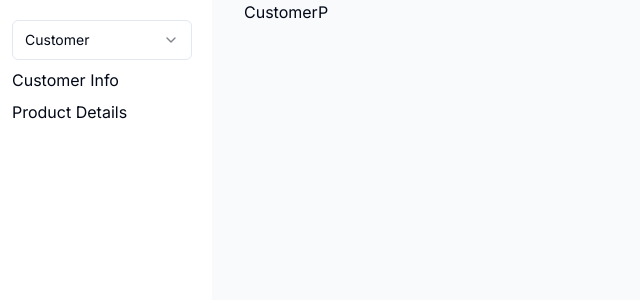
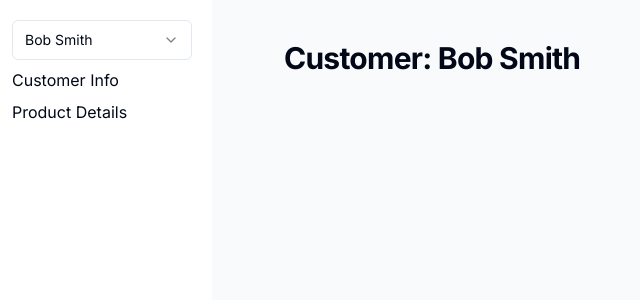
Before and after one commit to ralph-p/client-product-demo, a Next.js app in the folder nextjs-client-product/: page /ABCD in a window 1280 px wide. Shown: the top 300 px of the page, without its empty margins (0-640 px from the left). Built offline with nearby package versions, Linux system fonts and the light colour scheme.

Commit message:
fetching customer details

```diff
--- a/nextjs-client-product/app/[customerId]/page.tsx
+++ b/nextjs-client-product/app/[customerId]/page.tsx
@@ -1,11 +1,22 @@
+"use client"
+import { Heading } from '@/components/ui/heading'
+import { useParams } from 'next/navigation'
 import React from 'react'
+import { customerDetailsFetcher } from "@/lib/fetcher/customer-fetcher";
+import useSWR from 'swr'
 
 type Props = {}
 
 const CustomerPage = (props: Props) => {
-    return (
-        <div>CustomerP</div>
-    )
+  const params = useParams()
+  const { data: customer, error, isLoading } = useSWR(`/api/customer/${params.customerId}`, customerDetailsFetcher)
+  if (isLoading) return <div>Loading</div>
+  if (!customer || error) return <div>Could not find customer</div>
+  return (
+    <div className='flex p-10'>
+      <Heading title={`Customer: ${customer.name}`} />
+    </div>
+  )
 }
 
 export default CustomerPage
--- /dev/null
+++ b/nextjs-client-product/app/api/customer/[customerId]/route.ts
@@ -0,0 +1,15 @@
+
+import { customerList } from "@/lib/constants/customers"
+import { NextResponse } from "next/server"
+
+export async function GET(req: Request, { params }: { params: { customerId: string } }) {
+    try {
+        const { customerId } = params
+        const customer = customerList.find((customer) => customer.id === customerId)
+        if (customer) return NextResponse.json(customer)
+        else return new NextResponse("Customer Not Found", { status: 404 })
+    } catch (error) {
+        console.log('[CUSTOMER_GET]', error)
+        return new NextResponse("Internal Error", { status: 500 })
+    }
+}
--- /dev/null
+++ b/nextjs-client-product/app/api/customer/route.ts
@@ -0,0 +1,16 @@
+
+import { CustomerDTO } from "@/lib/DTO/customer";
+import { customerList } from "@/lib/constants/customers";
+import { NextResponse } from "next/server"
+
+
+
+export async function GET(req: Request) {
+    try {
+
+        return NextResponse.json(customerList)
+    } catch (error) {
+        console.log('[CUSTOMER_LIST_GET]', error)
+        return new NextResponse("Internal Error", { status: 500 })
+    }
+}
--- a/nextjs-client-product/components/customer-select.tsx
+++ b/nextjs-client-product/components/customer-select.tsx
@@ -6,20 +6,27 @@ import {
   SelectTrigger,
   SelectValue,
 } from "@/components/ui/select"
+import { CustomerDTO } from "@/lib/DTO/customer"
 
 interface CustomerSelectProps {
-  customerName: string
+  customerList?: CustomerDTO[]
+  onCustomerSelect: (id: string) => void
+  selectedCustomer?: CustomerDTO
 }
-export const CustomerSelect: React.FC<CustomerSelectProps> = ({ customerName }) => {
+export const CustomerSelect: React.FC<CustomerSelectProps> = ({ customerList, selectedCustomer, onCustomerSelect }) => {
+  // if the customer list is blank render null
+  if (!customerList?.length) return null
+  // if there is no selected customer automatically route to the first customer in the list
+  if (!selectedCustomer) onCustomerSelect(customerList[0].id)
   return (
-    <Select onValueChange={(value) => console.log(value)}>
+    <Select onValueChange={(value) => onCustomerSelect(value)}>
       <SelectTrigger className="w-full">
-        <SelectValue placeholder="Customer" />
+        <SelectValue> {selectedCustomer?.name} </SelectValue>
       </SelectTrigger>
       <SelectContent>
-        <SelectItem value="light">Light</SelectItem>
-        <SelectItem value="dark">Dark</SelectItem>
-        <SelectItem value="system">System</SelectItem>
+        {
+          customerList.map((customer) => (<SelectItem key={customer.id} value={customer.id}>{customer.name}</SelectItem>))
+        }
       </SelectContent>
     </Select>
 
--- a/nextjs-client-product/components/navbar.tsx
+++ b/nextjs-client-product/components/navbar.tsx
@@ -2,14 +2,26 @@
 
 import Link from "next/link"
 import { CustomerSelect } from "./customer-select"
-
+import { useParams, useRouter } from "next/navigation";
+import useSWR from 'swr'
+import { customerFetcher } from "@/lib/fetcher/customer-fetcher";
 export const Navbar = () => {
+  const params = useParams()
+  const router = useRouter();
+  const { data: customerList, error, isLoading } = useSWR('/api/customer', customerFetcher)
+  if (isLoading) return <div>Loading</div>
+  if (error) return <div>Error fetching customers</div>
+  const selectedCustomer = customerList?.find((customer) => customer.id === params.customerId)
   return (
     <aside className="z-30 -ml-2 h-full w-full shrink-0 sticky block bg-white">
       <div className="flex flex-col p-5 space-y-2">
-        <CustomerSelect customerName="Bob" />
-        <Link href={'/customer'}>Customer Info</Link>
-        <Link href={'/customer/products'}>Product Details</Link>
+        <CustomerSelect
+          customerList={customerList}
+          selectedCustomer={selectedCustomer}
+          onCustomerSelect={(id: string) => router.push(`/${id}`)}
+        />
+        <Link href={`/${selectedCustomer?.id}`}>Customer Info</Link>
+        <Link href={`/${selectedCustomer?.id}/products`}>Product Details</Link>
       </div>
     </aside>
   )
--- /dev/null
+++ b/nextjs-client-product/components/ui/heading.tsx
@@ -0,0 +1,13 @@
+interface HeadingProps {
+  title: string;
+}
+
+export const Heading: React.FC<HeadingProps> = ({
+  title,
+}) => {
+  return (
+    <div className=" pb-3">
+      <h2 className="text-3xl font-bold tracking-tight">{title}</h2>
+    </div>
+  );
+};
--- /dev/null
+++ b/nextjs-client-product/lib/DTO/customer.ts
@@ -0,0 +1,5 @@
+export type CustomerDTO = {
+    id: string,
+    name: string,
+    description: string,
+}
--- /dev/null
+++ b/nextjs-client-product/lib/DTO/product.ts
@@ -0,0 +1,6 @@
+export type ProductDTO = {
+    id: string,
+    customerId: string,
+    name: string,
+    price: string,
+}
--- /dev/null
+++ b/nextjs-client-product/lib/constants/customers.tsx
@@ -0,0 +1,9 @@
+import { CustomerDTO } from "../DTO/customer";
+
+export const customerList: CustomerDTO[] = [
+    { id: "ABCD", name: "Bob Smith", description: "Customer from New York" },
+    { id: "EFGH", name: "Alice Johnson", description: "Customer from Los Angeles" },
+    { id: "IJKL", name: "Charlie Brown", description: "Customer from Chicago" },
+    { id: "MNOP", name: "David Lee", description: "Customer from Miami" },
+    { id: "QRST", name: "Eve Wilson", description: "Customer from San Francisco" },
+];
--- /dev/null
+++ b/nextjs-client-product/lib/fetcher/customer-fetcher.tsx
@@ -0,0 +1,5 @@
+import { CustomerDTO } from "../DTO/customer";
+
+export const customerFetcher = (args: string) => fetch(args).then(res => res.json() as unknown as CustomerDTO[])
+
+export const customerDetailsFetcher = (args: string) => fetch(args).then(res => res.json() as unknown as CustomerDTO)
```
